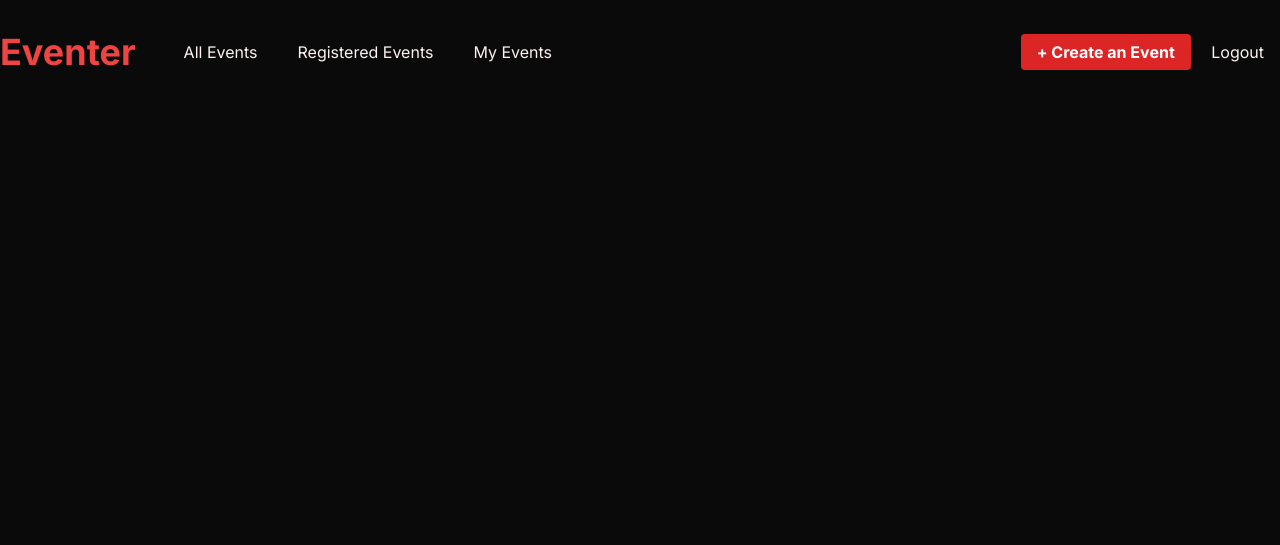
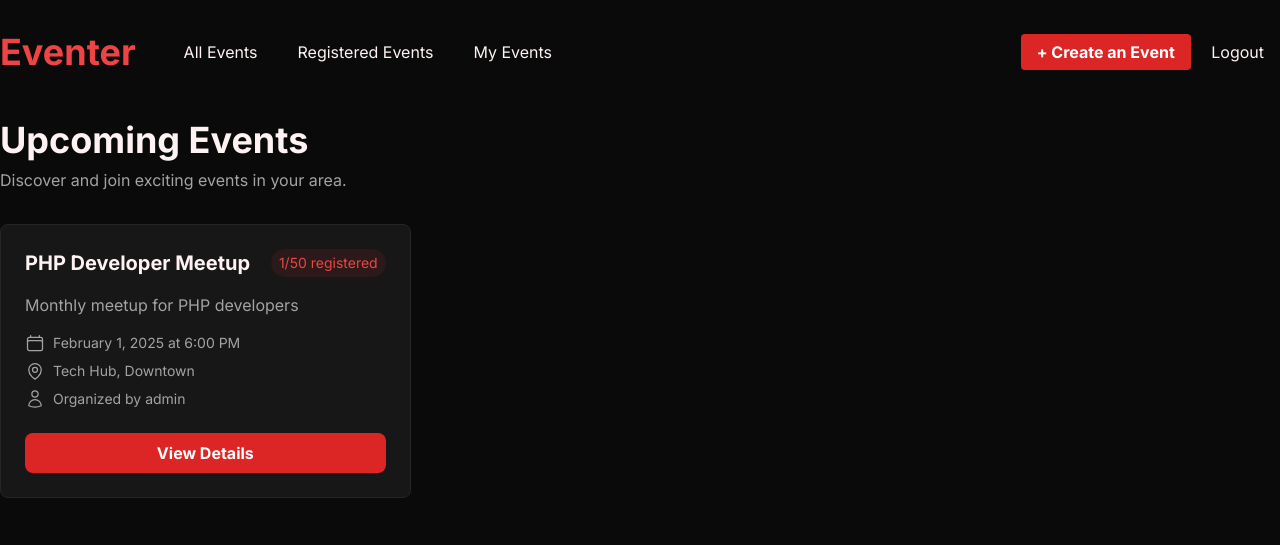
Before and after one commit to jasperket/Eventer, a PHP site: page /events.php in a window 1280 px wide. Shown: the top 545 px of the page. Run offline with PHP 8.4, Linux system fonts and the light colour scheme; a user stored in the database is signed in; data comes from the database, SQL or seed files in the repository; some libraries are stand-ins or nearby versions.

Commit message:
Events are now displayed in events.php

```diff
--- a/events.php
+++ b/events.php
@@ -1,5 +1,87 @@
-<?php require_once 'includes/nav-auth.php' ?>
+<?php
+session_start();
 
-<main></main>
+// Redirect if not logged in
+if (!isset($_SESSION['user_id'])) {
+    header('Location: login.php');
+    exit();
+}
+
+require_once 'includes/Event.php';
+
+$event = new Event();
+$events = $event->getUpcomingEvents();
+$errors = $event->getErrors();
+
+require_once 'includes/nav-auth.php';
+?>
+
+<main class="py-12">
+    <?php if (isset($errors['database'])): ?>
+        <div class="bg-red-500/10 border border-red-500 text-red-500 px-4 py-2 rounded">
+            <?php echo htmlspecialchars($errors['database']); ?>
+        </div>
+    <?php endif; ?>
+
+    <div class="mb-8">
+        <h1 class="text-4xl font-bold">Upcoming Events</h1>
+        <p class="mt-2 text-neutral-400">Discover and join exciting events in your area.</p>
+    </div>
+
+    <?php if (empty($events)): ?>
+        <div class="text-center py-12">
+            <h2 class="text-2xl font-bold text-neutral-400">No upcoming events found</h2>
+            <p class="mt-2 text-neutral-500">Check back later or create your own event!</p>
+        </div>
+    <?php else: ?>
+        <div class="grid grid-cols-3 gap-6">
+            <?php foreach ($events as $event): ?>
+                <div class="bg-neutral-900 rounded-lg overflow-hidden border border-neutral-800 hover:border-red-600 transition-colors">
+                    <div class="p-6">
+                        <div class="flex justify-between items-start mb-4">
+                            <h3 class="text-xl font-bold truncate"><?php echo htmlspecialchars($event['title']); ?></h3>
+                            <span class="px-2 py-1 bg-red-600/10 text-red-500 text-sm rounded-full whitespace-nowrap ml-2">
+                                <?php echo $event['registered_count']; ?>/<?php echo $event['capacity']; ?> registered
+                            </span>
+                        </div>
+
+                        <p class="text-neutral-400 mb-4 line-clamp-3"><?php echo htmlspecialchars($event['description']); ?></p>
+
+                        <div class="space-y-2 text-sm text-neutral-400">
+                            <div class="flex items-center gap-2">
+                                <svg xmlns="http://www.w3.org/2000/svg" fill="none" viewBox="0 0 24 24" stroke-width="1.5" stroke="currentColor" class="w-5 h-5 shrink-0">
+                                    <path stroke-linecap="round" stroke-linejoin="round" d="M6.75 3v2.25M17.25 3v2.25M3 18.75V7.5a2.25 2.25 0 0 1 2.25-2.25h13.5A2.25 2.25 0 0 1 21 7.5v11.25m-18 0A2.25 2.25 0 0 0 5.25 21h13.5A2.25 2.25 0 0 0 21 18.75m-18 0v-7.5A2.25 2.25 0 0 1 5.25 9h13.5A2.25 2.25 0 0 1 21 11.25v7.5" />
+                                </svg>
+                                <span class="truncate"><?php echo date('F j, Y \a\t g:i A', strtotime($event['event_date'])); ?></span>
+                            </div>
+
+                            <div class="flex items-center gap-2">
+                                <svg xmlns="http://www.w3.org/2000/svg" fill="none" viewBox="0 0 24 24" stroke-width="1.5" stroke="currentColor" class="w-5 h-5 shrink-0">
+                                    <path stroke-linecap="round" stroke-linejoin="round" d="M15 10.5a3 3 0 1 1-6 0 3 3 0 0 1 6 0Z" />
+                                    <path stroke-linecap="round" stroke-linejoin="round" d="M19.5 10.5c0 7.142-7.5 11.25-7.5 11.25S4.5 17.642 4.5 10.5a7.5 7.5 0 1 1 15 0Z" />
+                                </svg>
+                                <span class="truncate"><?php echo htmlspecialchars($event['location']); ?></span>
+                            </div>
+
+                            <div class="flex items-center gap-2">
+                                <svg xmlns="http://www.w3.org/2000/svg" fill="none" viewBox="0 0 24 24" stroke-width="1.5" stroke="currentColor" class="w-5 h-5 shrink-0">
+                                    <path stroke-linecap="round" stroke-linejoin="round" d="M15.75 6a3.75 3.75 0 1 1-7.5 0 3.75 3.75 0 0 1 7.5 0ZM4.501 20.118a7.5 7.5 0 0 1 14.998 0A17.933 17.933 0 0 1 12 21.75c-2.676 0-5.216-.584-7.499-1.632Z" />
+                                </svg>
+                                <span class="truncate">Organized by <?php echo htmlspecialchars($event['creator_name']); ?></span>
+                            </div>
+                        </div>
+
+                        <div class="mt-6">
+                            <a href="event.php?id=<?php echo $event['id']; ?>"
+                               class="block w-full bg-red-600 text-center text-white font-bold py-2 rounded-lg hover:bg-red-500">
+                                View Details
+                            </a>
+                        </div>
+                    </div>
+                </div>
+            <?php endforeach; ?>
+        </div>
+    <?php endif; ?>
+</main>
 
 <?php require_once 'includes/footer.php' ?>
--- a/includes/Event.php
+++ b/includes/Event.php
@@ -9,6 +9,27 @@ class Event
     public function __construct()
     {
         $this->db = Database::getInstance()->getConnection();
+    }
+
+    public function getUpcomingEvents()
+    {
+        try {
+            $query = "SELECT e.*, u.username as creator_name,
+                     (SELECT COUNT(*) FROM registrations WHERE event_id = e.id AND status != 'cancelled') as registered_count
+                     FROM events e
+                     JOIN users u ON e.creator_id = u.id
+                     WHERE e.event_date > NOW()
+                     AND e.status = 'published'
+                     ORDER BY e.event_date ASC";
+
+            $stmt = $this->db->prepare($query);
+            $stmt->execute();
+
+            return $stmt->fetchAll();
+        } catch (PDOException $e) {
+            $this->errors['database'] = 'Error fetching events: ' . $e->getMessage();
+            return false;
+        }
     }
 
     public function validate($data)
```
Also changed, not shown: README.md.
